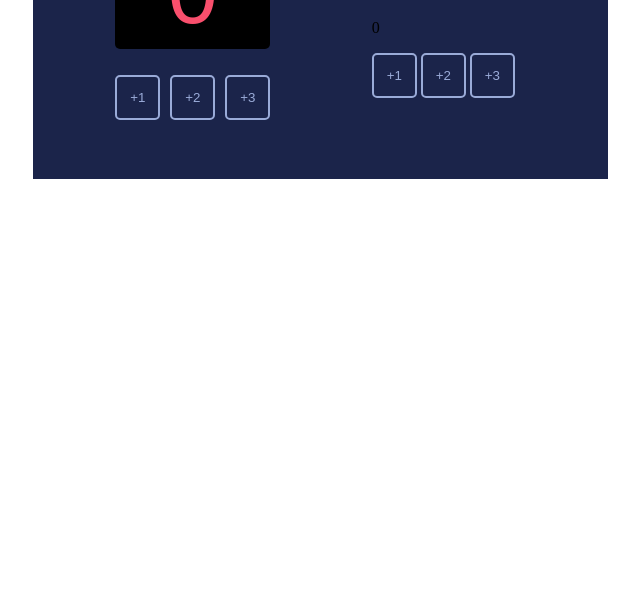
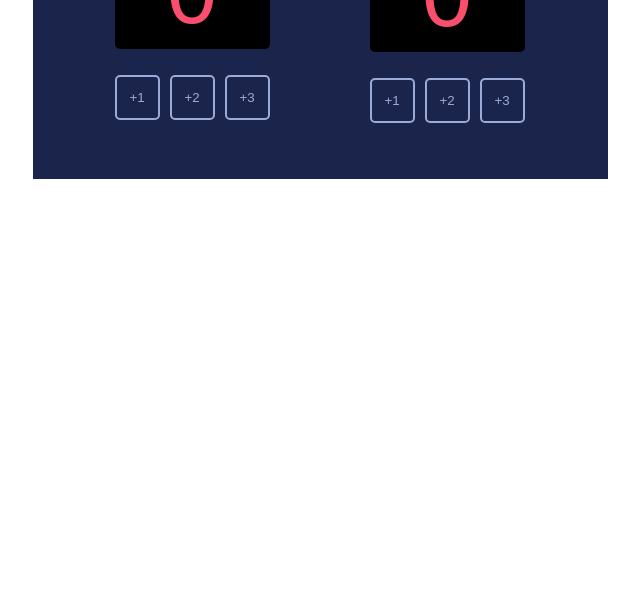
Before and after one commit to SyedAli017/Basketball-scoreboard, a plain HTML site: page index.html in a window 1280 px wide. Shown: the part 206-800 px from the top of the page, without its empty margins (320-960 px from the left). Drawn offline with Linux system fonts and the light colour scheme.

Commit message:
rectified a mistake in naming classes

```diff
--- a/index.css
+++ b/index.css
@@ -39,7 +39,7 @@ body {
 }
 
 #home-point-count,
-#guest-point-count {
+#away-point-count {
   width: 155px;
   height: 120px;
   font-family: "Cursed Timer ULiL", sans-serif;
@@ -57,12 +57,12 @@ body {
   margin: 21px auto auto 82px;
 }
 
-#guest-point-count {
+#away-point-count {
   margin: 21px 83px auto auto;
 }
 
 .home-buttons,
-.guest-buttons {
+.away-buttons {
   display: flex;
   gap: 10px;
 }
@@ -71,7 +71,7 @@ body {
   margin: 26px auto 69px 82px;
 }
 
-.guest-buttons {
+.away-buttons {
   margin: 26px 83px 63px auto;
 }
 
```
